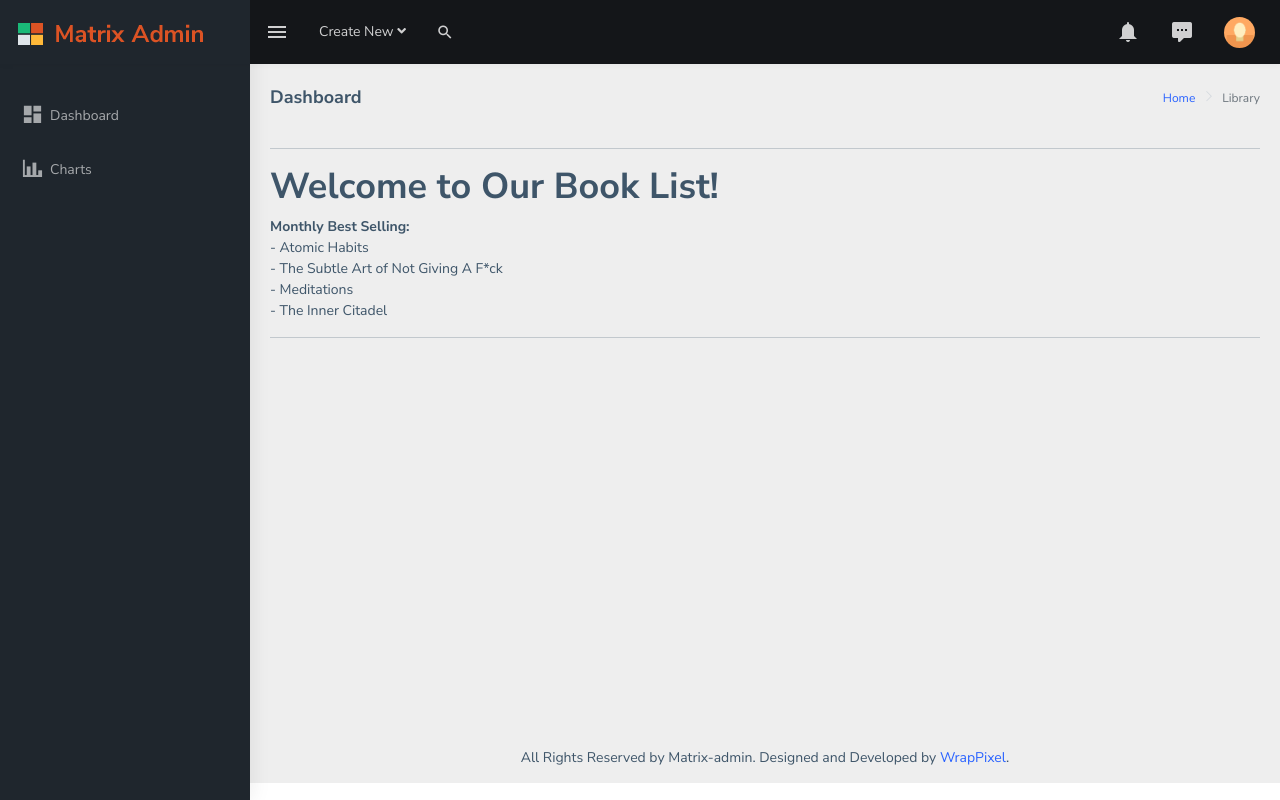
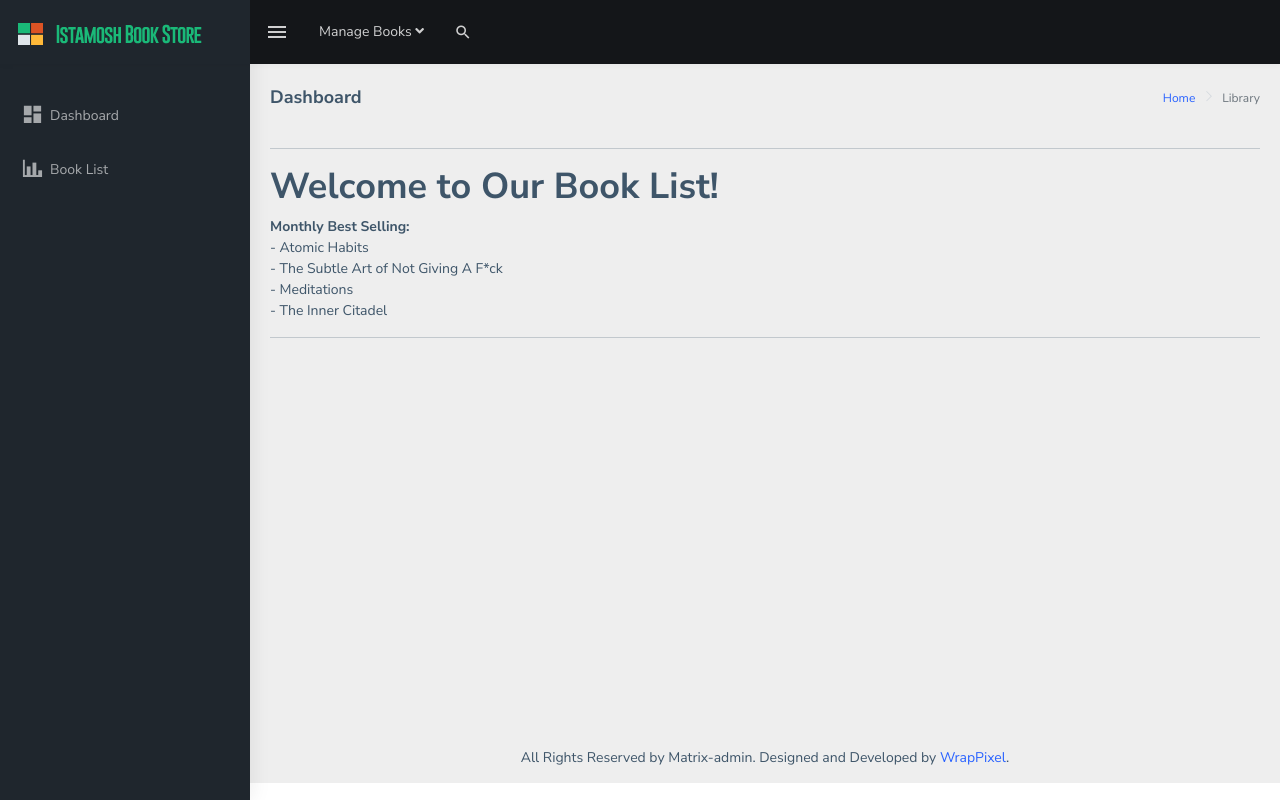
Before and after one commit to istamosh/ci4-duta-academy, a CodeIgniter 4 app: the page made by app/Views/book_list.php in a window 1280 px wide. Run offline with PHP 8.4 and a stand-in for CodeIgniter, Linux system fonts and the light colour scheme; the template is opened without the code that fills it, so the values that code supplies are empty; some libraries are stand-ins or nearby versions.

Commit message:
Updated: Beautifying pages and reroutes every links

```diff
--- a/app/Views/layouts/matrix.php
+++ b/app/Views/layouts/matrix.php
@@ -20,7 +20,8 @@
       content="Matrix Admin Lite Free Version is powerful and clean admin dashboard template, inpired from Bootstrap Framework"
     />
     <meta name="robots" content="noindex,nofollow" />
-    <title>Matrix Admin Lite Free Versions Template by WrapPixel</title>
+    <!-- custom title -->
+    <title>Our Book List</title>
     <!-- Favicon icon -->
     <link
       rel="icon"
@@ -71,7 +72,8 @@
             <!-- ============================================================== -->
             <!-- Logo -->
             <!-- ============================================================== -->
-            <a class="navbar-brand" href="index.html">
+            <!-- changing logo click so it redirects to home -->
+            <a class="navbar-brand" href="/home">
               <!-- Logo icon -->
               <b class="logo-icon ps-2">
                 <!--You can put here icon as well // <i class="wi wi-sunset"></i> //-->
@@ -87,8 +89,9 @@
               <!-- Logo text -->
               <span class="logo-text ms-2">
                 <!-- dark Logo text -->
+                <!-- custom logo text -->
                 <img
-                  src="./templates/matrix-admin-bootstrap5/assets/images/logo-text.png"
+                  src="./templates/matrix-admin-bootstrap5/assets/images/logo-store-text.png"
                   alt="homepage"
                   class="light-logo"
                 />
@@ -147,18 +150,19 @@
                   aria-expanded="false"
                 >
                   <span class="d-none d-md-block"
-                    >Create New <i class="fa fa-angle-down"></i
+                    >Manage Books <i class="fa fa-angle-down"></i
                   ></span>
                   <span class="d-block d-md-none"
                     ><i class="fa fa-plus"></i
                   ></span>
                 </a>
+                <!-- changing drop down to CRUD activity -->
                 <ul class="dropdown-menu" aria-labelledby="navbarDropdown">
-                  <li><a class="dropdown-item" href="#">Action</a></li>
-                  <li><a class="dropdown-item" href="#">Another action</a></li>
+                  <li><a class="dropdown-item" href="/book/new">New Book</a></li>
+                  <li><a class="dropdown-item" href="#">Placeholder</a></li>
                   <li><hr class="dropdown-divider" /></li>
                   <li>
-                    <a class="dropdown-item" href="#">Something else here</a>
+                    <a class="dropdown-item" href="#">Placeholder</a>
                   </li>
                 </ul>
               </li>
@@ -189,7 +193,7 @@
               <!-- Comment -->
               <!-- ============================================================== -->
               <li class="nav-item dropdown">
-                <a
+                <!-- <a
                   class="nav-link dropdown-toggle"
                   href="#"
                   id="navbarDropdown"
@@ -198,7 +202,7 @@
                   aria-expanded="false"
                 >
                   <i class="mdi mdi-bell font-24"></i>
-                </a>
+                </a> -->
                 <ul class="dropdown-menu" aria-labelledby="navbarDropdown">
                   <li><a class="dropdown-item" href="#">Action</a></li>
                   <li><a class="dropdown-item" href="#">Another action</a></li>
@@ -215,7 +219,7 @@
               <!-- Messages -->
               <!-- ============================================================== -->
               <li class="nav-item dropdown">
-                <a
+                <!-- <a
                   class="nav-link dropdown-toggle waves-effect waves-dark"
                   href="#"
                   id="2"
@@ -224,7 +228,7 @@
                   aria-expanded="false"
                 >
                   <i class="font-24 mdi mdi-comment-processing"></i>
-                </a>
+                </a> -->
                 <ul
                   class="
                     dropdown-menu dropdown-menu-end
@@ -330,7 +334,7 @@
               <!-- User profile and search -->
               <!-- ============================================================== -->
               <li class="nav-item dropdown">
-                <a
+                <!-- <a
                   class="
                     nav-link
                     dropdown-toggle
@@ -350,7 +354,7 @@
                     class="rounded-circle"
                     width="31"
                   />
-                </a>
+                </a> -->
                 <ul
                   class="dropdown-menu dropdown-menu-end user-dd animated"
                   aria-labelledby="navbarDropdown"
@@ -403,21 +407,23 @@
           <nav class="sidebar-nav">
             <ul id="sidebarnav" class="pt-4">
               <li class="sidebar-item">
+                <!-- /home, all controls refer to Routes.php -->
                 <a
                   class="sidebar-link waves-effect waves-dark sidebar-link"
-                  href="index.html"
+                  href="/home"
                   aria-expanded="false"
                   ><i class="mdi mdi-view-dashboard"></i
                   ><span class="hide-menu">Dashboard</span></a
                 >
               </li>
               <li class="sidebar-item">
+                <!-- /book for book list -->
                 <a
                   class="sidebar-link waves-effect waves-dark sidebar-link"
-                  href="charts.html"
+                  href="/book"
                   aria-expanded="false"
                   ><i class="mdi mdi-chart-bar"></i
-                  ><span class="hide-menu">Charts</span></a
+                  ><span class="hide-menu">Book List</span></a
                 >
               </li>
               <!-- deletion starting from below -->
```
Also changed, not shown: app/Config/Routes.php (+6 -4 lines), app/Controllers/Home.php (+4 -5 lines), app/Views/home.php (added, +10 -0 lines), public/templates/matrix-admin-bootstrap5/assets/images/logo-store-text.png (added).
